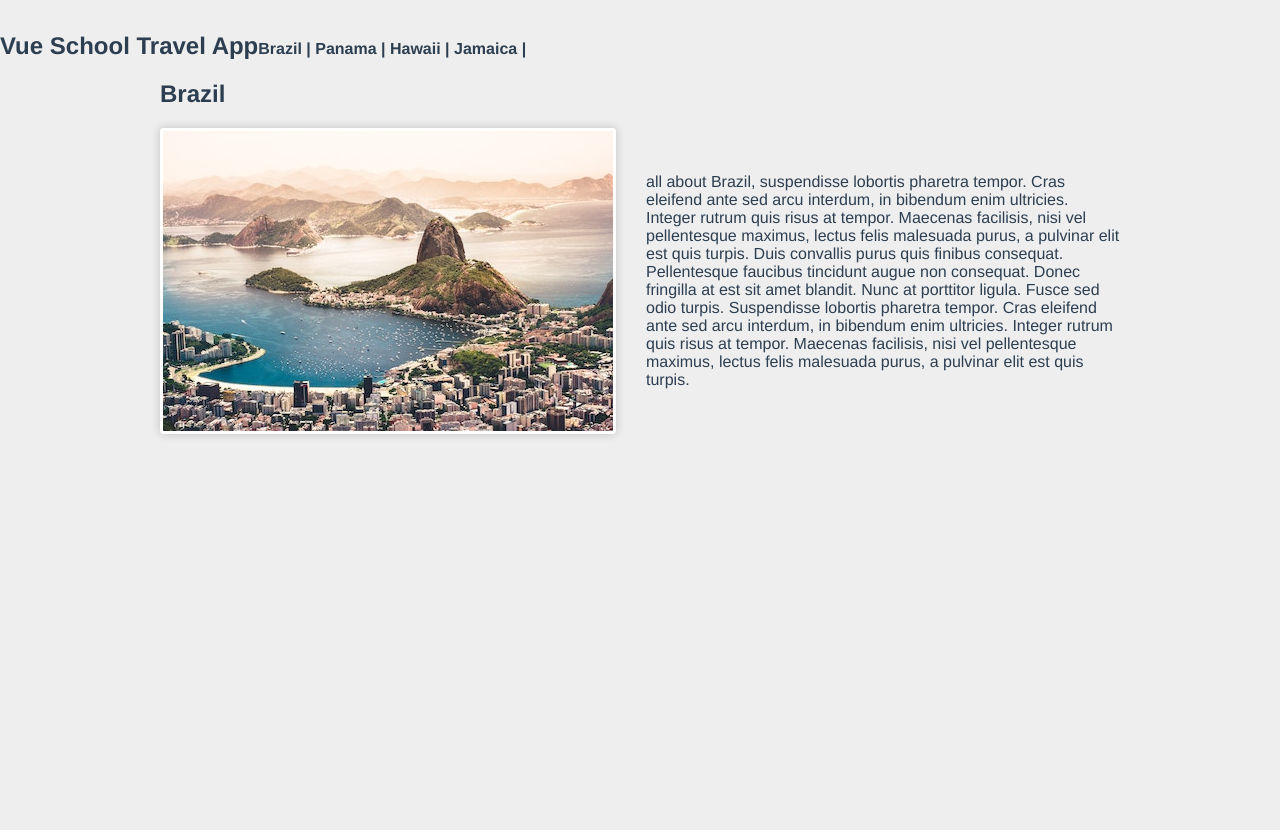
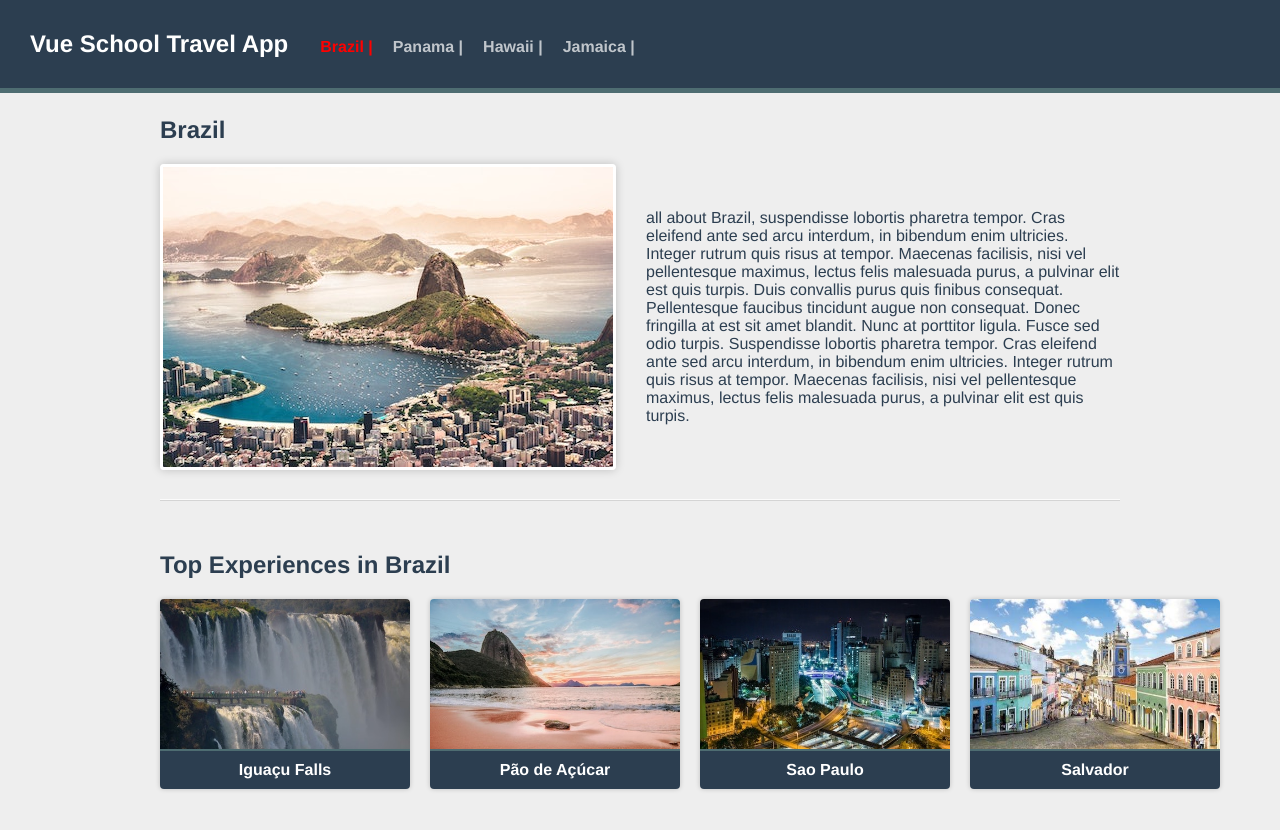
Before and after one commit to E-IckArt/vue-router-training, a Vue app: page /destination/1/brazil in a window 1280 px wide. Shown: the top 830 px of the page. Before the commit the page ends 800 px from the top, so only its background shows below. Built offline with nearby package versions, Linux system fonts and the light colour scheme.

Commit message:
Add ExperienceShow.vue and ExperienceCard.vue

```diff
--- a/public/main.css
+++ b/public/main.css
@@ -6,21 +6,24 @@
 body {
     padding: 0;
     margin: 0;
-  margin-top: 2rem;
     background: #eee;
+    min-height: 100vh;
 }
 #app {
     font-family: Avenir, Helvetica, Arial, sans-serif;
     -webkit-font-smoothing: antialiased;
     -moz-osx-font-smoothing: grayscale;
     color: #2c3e50;
+    display: flex;
+    flex-direction: column;
+    height: 100%;
 }
 a,
 a:visited {
   color: #2c3e50;
 }
 .container {
-  margin: 0 auto;
+    margin: 6rem auto;
     max-width: 960px;
 }
 
@@ -34,12 +37,13 @@
 }
 
 /* Navigation */
-#nav {
+.nav {
     position: fixed;
     top: 0;
     left: 0;
     right: 0;
     margin-top: 0;
+    margin: 0 auto 2rem;
     padding: 30px;
     background: #2c3e50;
     color: white;
@@ -48,22 +52,26 @@
     border-bottom: 5px solid #4e6c71;
     z-index: 2;
 }
-#nav a {
+
+.nav a {
     display: inline-block;
     margin-right: 20px;
     color: white;
     opacity: 0.7;
     /*transition: 0.2 ease color;*/
 }
-#nav a.router-link-active,
-#nav a:hover {
+
+.nav a.router-link-active,
+.nav a:hover {
     opacity: 1;
     color: red;
 }
+
 #logo {
     font-weight: bold;
     font-size: 1.5rem;
     opacity: 1 !important;
+    margin-right: 2rem;
 }
 
 a {
--- /dev/null
+++ b/src/components/ExperienceCard.vue
@@ -0,0 +1,22 @@
+<template>
+  <div class="card">
+    <img :src="`/images/${experience.image}`" :alt="experience.name">
+    <span class="card__text">
+      {{ experience.name }}
+    </span>
+  </div>
+</template>
+
+<script>
+
+export default {
+  name: "ExperienceCard",
+  props: {
+    experience: {type: Object, required: true,}
+  }
+}
+</script>
+
+<style scoped>
+
+</style>
--- a/src/router/index.ts
+++ b/src/router/index.ts
@@ -8,7 +8,13 @@
         path: '/destination/:id/:slug',
         name: 'destination.show',
         component: () => import('@/views/DestinationShow.vue'),
-        props: route => ({id: parseInt(route.params.id)})
+        props: route => ({...route.params, id: parseInt(route.params.id)})
+    },
+    {
+        path: '/destination/:id/:slug/:experienceSlug',
+        name: 'experience.show',
+        component: () => import('@/views/ExperienceShow.vue'),
+        props: route => ({...route.params, id: parseInt(route.params.id), experienceSlug: true})
     }
 ]
 
--- a/src/views/DestinationShow.vue
+++ b/src/views/DestinationShow.vue
@@ -7,14 +7,32 @@
         <p> {{ destination.description }}</p>
       </div>
     </section>
+    <section class="experiences">
+      <h2>Top Experiences in {{ destination.name }}</h2>
+      <div class="cards">
+        <router-link
+            v-for="experience in destination.experiences"
+            :key="experience.slug"
+            to="{name: 'experience.show', params: { experienceSlug: experience.slug }}"
+        >
+          <ExperienceCard
+              :experience="experience"
+          />
+        </router-link>
+
+      </div>
+    </section>
   </div>
 
 </template>
 
 <script>
 import sourceData from '@/data.json'
+import ExperienceCard from "@/components/ExperienceCard.vue";
+
 export default {
   name: "DestinationShow.vue",
+  components: {ExperienceCard},
   props: {
     id: {type: Number, required: true}
   },
@@ -23,7 +41,7 @@
       return sourceData.destinations.find(
           (destination) => destination.id === this.id
       )
-    }
+    },
   },
 
 }
--- /dev/null
+++ b/src/views/ExperienceShow.vue
@@ -0,0 +1,35 @@
+<template>
+  <section>
+    <h1> {{ experience.name }}</h1>
+    <img :src="`/images/${experience.image}`" :alt="experience.name">
+    <p> {{ experience.description }}</p>
+  </section>
+</template>
+
+<script>
+import sourceData from '@/data.json';
+
+export default {
+  name: "ExperienceShow",
+  props: {
+    id: {type: Number, required: true,},
+    experienceSlug: {type: String, required: true,}
+  },
+  computed: {
+    destination() {
+      return sourceData.destinations.find(
+          destination => destination.id === this.id
+      )
+    },
+    experience() {
+      return this.destination.experiences.find(
+          experience => experience.slug === this.experienceSlug
+      )
+    },
+  }
+}
+</script>
+
+<style scoped>
+
+</style>
--- a/src/views/Home.vue
+++ b/src/views/Home.vue
@@ -12,9 +12,6 @@
         <img :src="`/images/${destination.image}`" :alt="destination.name">
       </router-link>
     </div>
-
-
-
   </div>
 </template>
 
```
Lines whose indentation alone changed are shown as unchanged.
